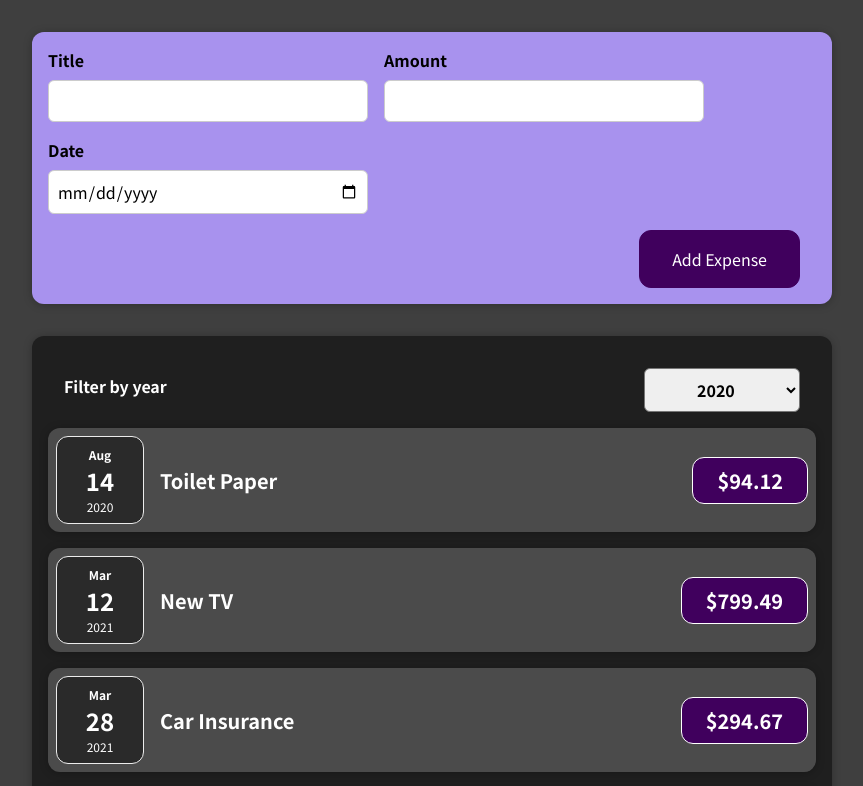
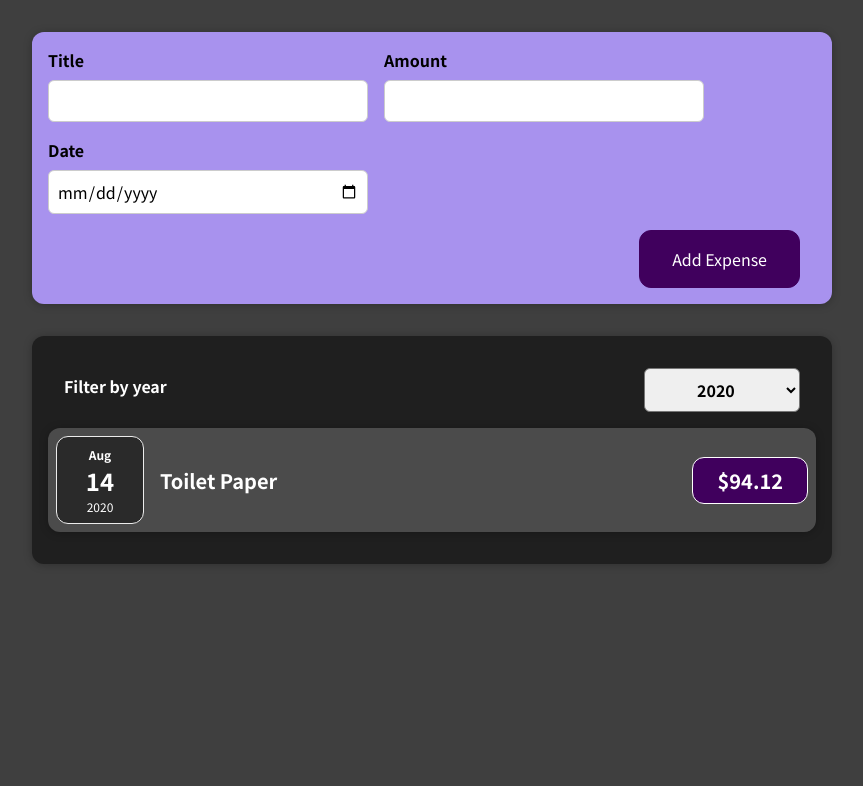
Before and after one commit to xGabrisado/01-starting-setup-modulo-3, a React (Create React App) app: page / in a window 1280 px wide. Shown: the top 786 px of the page, without its empty margins (208-1071 px from the left). Built offline with nearby package versions, Linux system fonts and the light colour scheme.

Commit message:
✨ rendering conditionaly lists and components

```diff
--- a/src/App.js
+++ b/src/App.js
@@ -2,8 +2,7 @@
 import ExpenseDisplay from "./components/Expenses/ExpenseDisplay";
 import NewExpense from "./components/NewExpense/NewExpense";
 
-function App() {
-  const expenses = [
+const DUMMY_EXPENSES = [
   {
     id: 'e1',
     title: 'Toilet Paper',
@@ -25,16 +24,20 @@
   },
 ];
 
-  const [useExpense, setUseExpense] = useState(expenses)
+function App() {
+
+  const [useExpense, setUseExpense] = useState(DUMMY_EXPENSES)
   //Podemos usar tambem como cara proprieade uma props: title={expenses[0].title}
   //e passar para a prox componente corretamente
 
   const addExpenseHandler = expense => {
-    console.log('In App.js');
-    console.log(expense);
+    // console.log('In App.js');
+    // console.log(expense);
     console.log('antes de setar');
     console.log(useExpense);
-    setUseExpense(expense)
+    setUseExpense((prevExpenses) => {
+      return [expense, ...prevExpenses]
+    })
     console.log('depois de setar');
     console.log(useExpense);
   }
--- a/src/components/Expenses/ExpenseDisplay.jsx
+++ b/src/components/Expenses/ExpenseDisplay.jsx
@@ -3,6 +3,7 @@
 import Card from "../UI/Card";
 import ExpensesFilter from "./ExpenseFilter";
 import { useState } from "react";
+import Expenseslist from "./ExpensesList";
 
 const ExpenseDisplay = (props) => {
   const [filteredYear, setfilteredYear] = useState("2020");
@@ -11,15 +12,30 @@
     setfilteredYear(year);
   };
 
+  const filteredExpenses = props.expenseArr.filter((expense) => {
+    return expense.date.getFullYear() === Number(filteredYear);
+  });
+
   return (
     <Card className="expenses">
       <ExpensesFilter
         selected={filteredYear}
         onChangeFilter={filterChangeHandler}
       />
-      {props.expenseArr.map((expense) => (
-        <ExpenseItem expense={expense} />
-      ))}
+      <Expenseslist items={filteredExpenses} />
+      {/* {expensesContent} */}
+      {/* {filteredExpenses.length === 0 && <p>No expenses found!</p>}
+      {filteredExpenses.length !== 0 &&
+        filteredExpenses.map((expense) => (
+          <ExpenseItem key={expense.id} expense={expense} />
+        ))} */}
+      {/* {props.expenseArr
+        .filter((expense) => {
+          return expense.date.getFullYear() === Number(filteredYear);
+        })
+        .map((expense) => {
+          return <ExpenseItem key={expense.id} expense={expense} />;
+        })} */}
       {/* <ExpenseItem expense={props.expenseArr[0]} />
       <ExpenseItem expense={props.expenseArr[1]} />
       <ExpenseItem expense={props.expenseArr[2]} />
--- a/src/components/Expenses/ExpenseItem.jsx
+++ b/src/components/Expenses/ExpenseItem.jsx
@@ -4,6 +4,7 @@
 
 const ExpenseItem = ({ expense }) => {
   return (
+    <li>
       <Card className="expense-item">
         <ExpenseDate date={expense.date} />
         <div className="expense-item__description">
@@ -11,6 +12,7 @@
           <div className="expense-item__price">${expense.amount}</div>
         </div>
       </Card>
+    </li>
   );
 };
 
--- /dev/null
+++ b/src/components/Expenses/ExpensesList.css
@@ -0,0 +1,9 @@
+.expenses-list {
+  list-style: none;
+  padding: 0;
+}
+
+.expenses-list__fallback {
+  color: white;
+  text-align: center;
+}
--- /dev/null
+++ b/src/components/Expenses/ExpensesList.jsx
@@ -0,0 +1,18 @@
+import ExpenseItem from "./ExpenseItem";
+
+import "./ExpensesList.css";
+
+const Expenseslist = (props) => {
+  if (props.items.length === 0) {
+    return <h2 className="expenses-list__fallback">Found no expenses</h2>;
+  }
+  return (
+    <ul className="expenses-list">
+      {props.items.map((expense) => (
+        <ExpenseItem key={expense.id} expense={expense} />
+      ))}
+    </ul>
+  );
+};
+
+export default Expenseslist;
```
Lines whose indentation alone changed are shown as unchanged.
